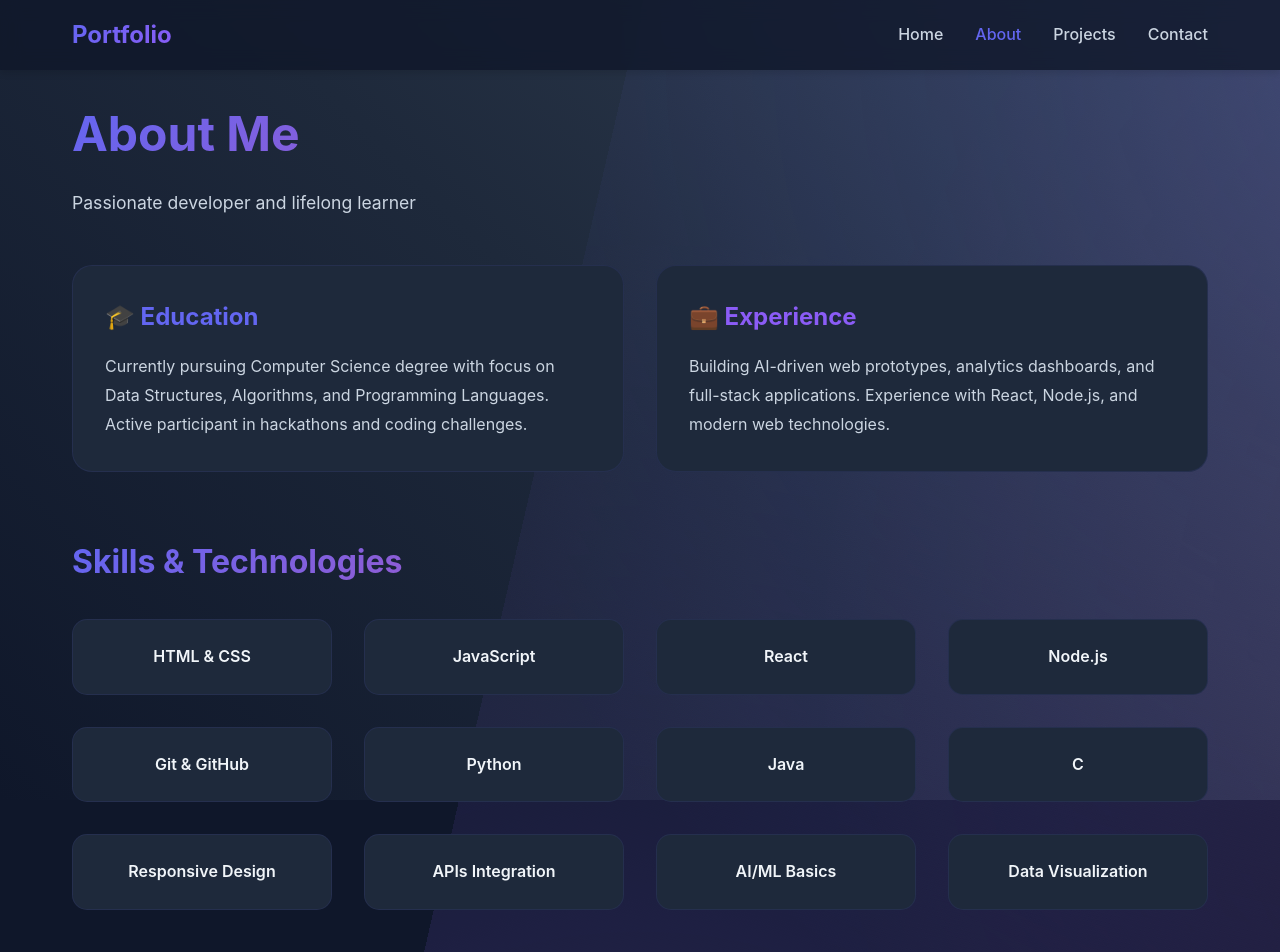
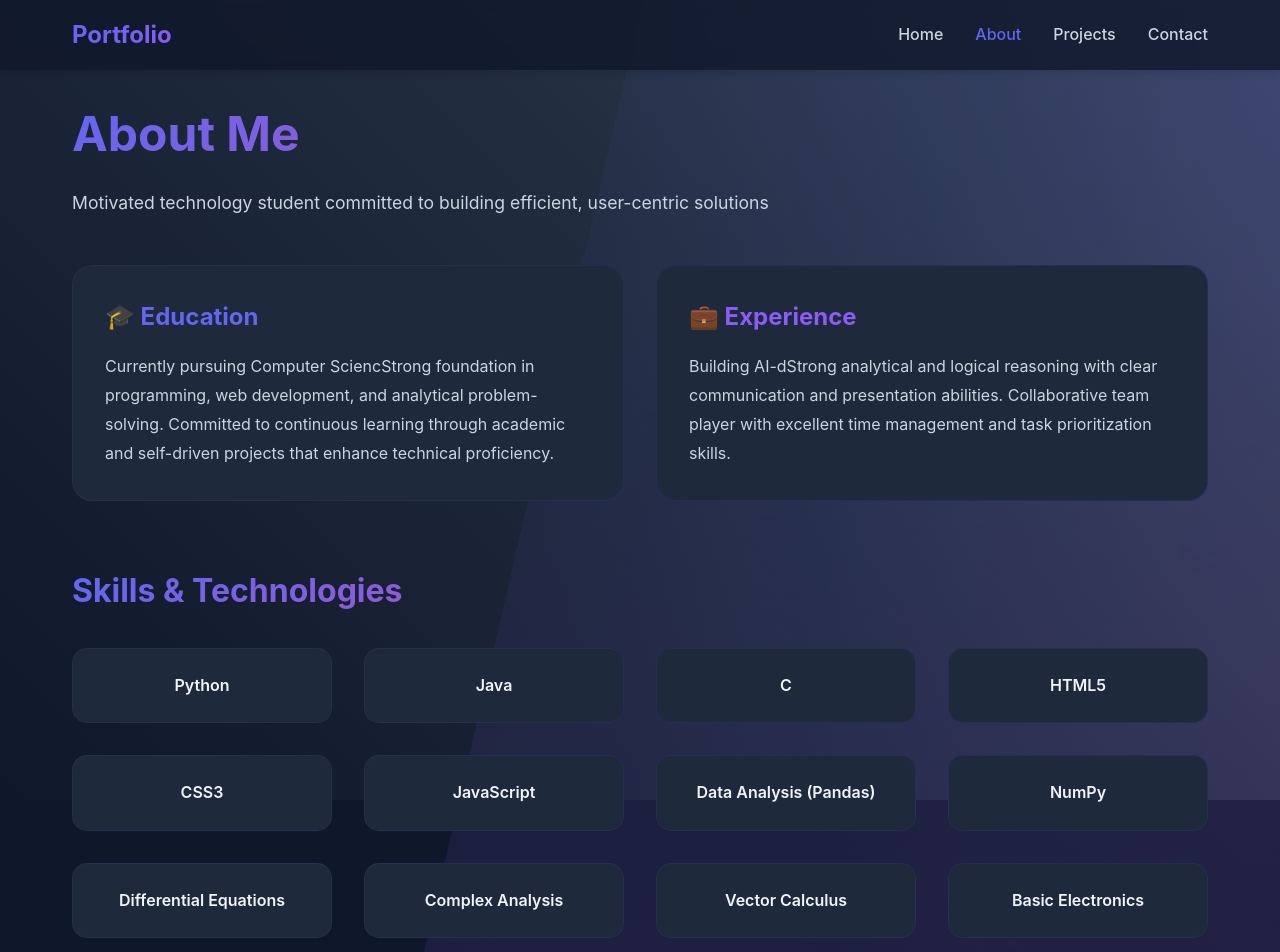
Before and after one commit to Bisakha842/coursera-portfolio, a plain HTML site: page about.html in a window 1280 px wide. Shown: the top 952 px of the page. Drawn offline with Linux system fonts and the light colour scheme.

Commit message:
Update About page with professional profile and skills
Updated personal description and skills section to reflect current focus and expertise.

```diff
--- a/about.html
+++ b/about.html
@@ -24,22 +24,21 @@
     <div class="container">
         <section class="fade-in">
             <h1 class="section-title">About Me</h1>
-            <p class="section-subtitle">Passionate developer and lifelong learner</p>
-
+            <p class="section-subtitle">Motivated technology student committed to building efficient, user-centric solutions</p>
             <div class="grid grid-2" style="margin-top: 3rem;">
                 <div class="card">
                     <h2 style="color: #6366f1; margin-bottom: 1rem;">🎓 Education</h2>
                     <p style="color: #cbd5e1; line-height: 1.8;">
-                        Currently pursuing Computer Science degree with focus on Data Structures, Algorithms,
-                        and Programming Languages. Active participant in hackathons and coding challenges.
+                        Currently pursuing Computer SciencStrong foundation in programming, web development, and analytical problem-solving.
+                        Committed to continuous learning through academic and self-driven projects that enhance technical proficiency.
                     </p>
                 </div>
 
                 <div class="card">
                     <h2 style="color: #8b5cf6; margin-bottom: 1rem;">💼 Experience</h2>
                     <p style="color: #cbd5e1; line-height: 1.8;">
-                        Building AI-driven web prototypes, analytics dashboards, and full-stack applications.
-                        Experience with React, Node.js, and modern web technologies.
+                        Building AI-dStrong analytical and logical reasoning with clear communication and presentation abilities.
+                        Collaborative team player with excellent time management and task prioritization skills.
                     </p>
                 </div>
             </div>
@@ -47,18 +46,18 @@
             <div style="margin-top: 4rem;">
                 <h2 class="section-title" style="font-size: 2rem;">Skills & Technologies</h2>
                 <div class="grid grid-3" style="margin-top: 2rem;">
-                    <div class="skill-item">HTML & CSS</div>
-                    <div class="skill-item">JavaScript</div>
-                    <div class="skill-item">React</div>
-                    <div class="skill-item">Node.js</div>
-                    <div class="skill-item">Git & GitHub</div>
                     <div class="skill-item">Python</div>
                     <div class="skill-item">Java</div>
                     <div class="skill-item">C</div>
-                    <div class="skill-item">Responsive Design</div>
-                    <div class="skill-item">APIs Integration</div>
-                    <div class="skill-item">AI/ML Basics</div>
-                    <div class="skill-item">Data Visualization</div>
+                    <div class="skill-item">HTML5</div>
+                    <div class="skill-item">CSS3</div>
+                    <div class="skill-item">JavaScript</div>
+                    <div class="skill-item">Data Analysis (Pandas)</div>
+                    <div class="skill-item">NumPy</div>
+                    <div class="skill-item">Differential Equations</div>
+                    <div class="skill-item">Complex Analysis</div>
+                    <div class="skill-item">Vector Calculus</div>
+                    <div class="skill-item">Basic Electronics</div>
                 </div>
             </div>
 
```
